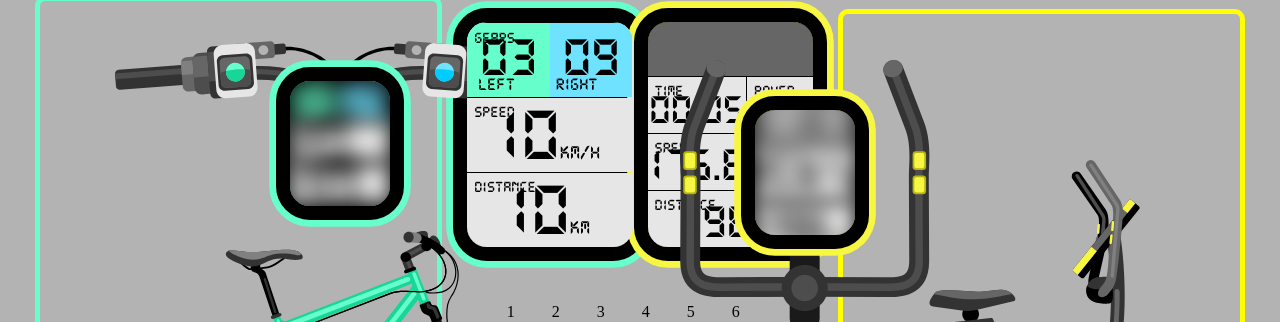
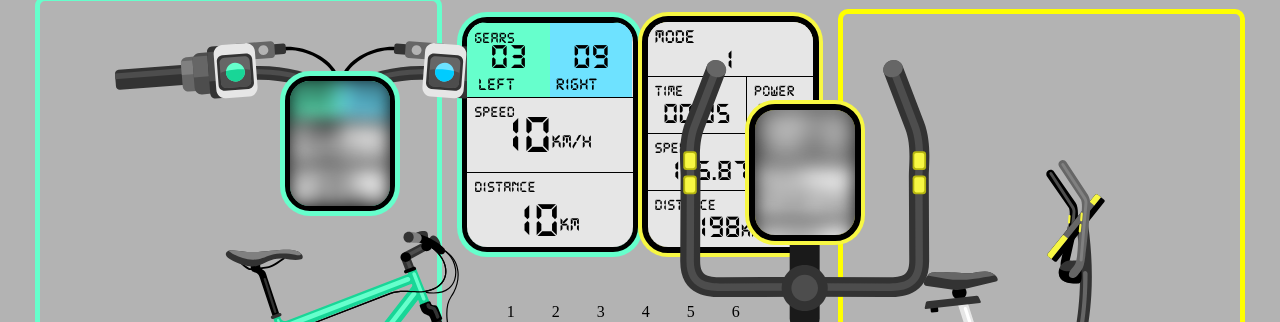
Before and after one commit to brokkko/exercise_bike, a React (Vite) app in the folder frontend/: page / in a window 1280 px wide. Shown: the top 322 px of the page. Built offline with nearby package versions, Linux system fonts and the light colour scheme.

Commit message:
fix sizes and scrolls

```diff
--- a/frontend/src/components/scenecomponent/SceneStyle.css
+++ b/frontend/src/components/scenecomponent/SceneStyle.css
@@ -138,7 +138,7 @@
 }
 
 .ex-bike-handlebar{
-    height: 100%;
+    height: 40%;
     width: 250px;
     position: absolute;
     background: url("../../assets/components/ExBikeHandlebar.svg");
@@ -150,7 +150,7 @@
 }
 
 .e-container {
-    height: 100%;
+    height: 40%;
     width: 250px;
     position: absolute;
     background: url("../../assets/components/ExBikeModel.svg");
--- a/frontend/src/components/speedometer/BikeSpeedComponent.tsx
+++ b/frontend/src/components/speedometer/BikeSpeedComponent.tsx
@@ -20,18 +20,18 @@ export default class BikeSpeedComponent extends Component {
     render() {
         return (
             <>
-                <div className="bike-speedometer-container" style={{boxShadow: "0 0 0 1.3rem " + this.props.color}}>
+                <div className="bike-speedometer-container" style={{boxShadow: "0 0 0 10px" + this.props.color}}>
                     <div className={this.props.isBlur ? "bike-speed-box blur-mode" : "bike-speed-box"}>
                         <div className="bike-derailleurs bike-left-box">
                             <text className="inbox-title" >GEARS</text>
-                            <section style={{flexDirection:"column", height:"100%", gap: "8px", marginTop: "16px"}}>
+                            <section style={{flexDirection:"column", height:"100%", gap: "8px", marginTop: "16px", fontSize: "36px"}}>
                                 {/*  10 curr dist*/} 03
                                 <text style={{fontSize: "18px", alignSelf: "flex-end", marginRight: "35px"}}>LEFT</text>
                             </section>
                         </div>
                         <div className="bike-derailleurs bike-right-box">
                             {/*<text className="inbox-title">RIGHT</text>*/}
-                            <section style={{flexDirection:"column", height:"100%", gap: "8px", marginTop: "16px"}}>
+                            <section style={{flexDirection:"column", height:"100%", gap: "8px", marginTop: "16px", fontSize: "36px"}}>
                                 {/*  10 curr gear x*/} 09
                                 <text style={{fontSize: "18px", alignSelf: "flex-end", marginRight: "35px"}}>RIGHT</text>
                             </section>
@@ -39,14 +39,14 @@ export default class BikeSpeedComponent extends Component {
                     </div>
                     <div className={this.props.isBlur ? "bike-speed-box blur-mode" : "bike-speed-box"}>
                         <text className="inbox-title">speed</text>
-                        <section style={{fontSize: "76px"}}>
+                        <section style={{fontSize: "55px"}}>
                             {/*  10 curr speed*/} 10
                             <text>KM/H</text>
                         </section>
                     </div>
                     <div className={this.props.isBlur ? "bike-speed-box blur-mode" : "bike-speed-box"}>
                         <text className="inbox-title">DISTANCE</text>
-                        <section style={{fontSize: "76px"}}>
+                        <section style={{fontSize: "50px", marginTop: "20px"}}>
                             {/*  10 curr dist*/} 10
                             <text>KM</text>
                         </section>
--- a/frontend/src/components/speedometer/BikeSpeedStyle.css
+++ b/frontend/src/components/speedometer/BikeSpeedStyle.css
@@ -10,7 +10,7 @@
     justify-content: center;
     gap: 1px;
     align-items: center;
-    outline: 0.9rem solid #000000;
+    outline: 5px solid #000000;
     overflow: hidden;
     font-family: digital-font, serif;
 }
--- a/frontend/src/components/speedometer/ExBikeSpeedComponent.tsx
+++ b/frontend/src/components/speedometer/ExBikeSpeedComponent.tsx
@@ -20,11 +20,16 @@ export default class ExBikeSpeedComponent extends Component {
     render() {
         return (
             <>
-                <div className="ex-bike-speedometer-container" style={{boxShadow: "0 0 0 1.3rem " + this.props.color}}>
-                    <div className={this.props.isBlur ? "ex-bike-speed-box blur-mode" : "ex-bike-speed-box"}>
-                        <div className="ex-bike-table">
+                <div className="ex-bike-speedometer-container" style={{boxShadow: "0 0 0 10px " + this.props.color}}>
+                    <div className={this.props.isBlur ? "ex-bike-speed-box blur-mode" : "ex-bike-speed-box"} style={{marginTop: "-20px"}}>
 
-                        </div>
+                            <div className={this.props.isBlur ? "ex-bike-speed-box-2 blur-mode" : "ex-bike-speed-box-2"} style={{maxHeight: "55px"}}>
+                                <text className="inbox-title" style={{fontSize: "20px"}}>MODE</text>
+                                <section style={{fontSize: "40px"}}>
+                                    <text style={{fontSize: "30px"}}>{this.props.speed - 174.87}</text>
+                                    {/*<text style={{fontSize: "20px"}}>KM/H</text>*/}
+                                </section>
+                            </div>
                     </div>
                     <div className={this.props.isBlur ? "ex-bike-speed-box-2 blur-mode" : "ex-bike-speed-box-2"}>
                         <div className="hbox">
@@ -32,14 +37,14 @@ export default class ExBikeSpeedComponent extends Component {
                                  style={{width: "60%", height: "100%"}}>
                                 <text className="inbox-title">time</text>
                                 <section style={{fontSize: "56px"}}>
-                                    <text style={{fontSize: "42px"}}>{this.props.time}</text>
+                                    <text style={{fontSize: "30px"}}>{this.props.time}</text>
                                 </section>
                             </div>
                             <div className={this.props.isBlur ? "ex-bike-speed-box-2 blur-mode" : "ex-bike-speed-box-2"}
                                  style={{width: "40%", height: "100%"}}>
                                 <text className="inbox-title">power</text>
                                 <section style={{fontSize: "56px"}}>
-                                    <text style={{fontSize: "42px"}}>{this.props.power}</text>
+                                    <text style={{fontSize: "30px"}}>{this.props.power}</text>
                                     <text style={{fontSize: "20px"}}>U</text>
                                 </section>
                             </div>
@@ -48,14 +53,14 @@ export default class ExBikeSpeedComponent extends Component {
                     <div className={this.props.isBlur ? "ex-bike-speed-box-2 blur-mode" : "ex-bike-speed-box-2"}>
                         <text className="inbox-title">speed</text>
                         <section style={{fontSize: "56px"}}>
-                            <text style={{fontSize: "48px"}}>{this.props.speed}</text>
+                            <text style={{fontSize: "30px"}}>{this.props.speed}</text>
                             <text style={{fontSize: "20px"}}>KM/H</text>
                         </section>
                     </div>
                     <div className={this.props.isBlur ? "ex-bike-speed-box-2 blur-mode" : "ex-bike-speed-box-2"}>
                         <text className="inbox-title">DISTANCE</text>
                         <section style={{fontSize: "56px"}}>
-                            <text style={{fontSize: "48px"}}>{this.props.distance}</text>
+                            <text style={{fontSize: "32px"}}>{this.props.distance}</text>
                             <text style={{fontSize: "20px"}}>KM</text>
                         </section>
                     </div>
--- a/frontend/src/components/speedometer/ExBikeSpeedStyle.css
+++ b/frontend/src/components/speedometer/ExBikeSpeedStyle.css
@@ -10,7 +10,7 @@
     justify-content: center;
     gap: 1px;
     align-items: center;
-    outline: 0.9rem solid #000000;
+    outline: 6px solid #000000;
     overflow: hidden;
     font-family: digital-font, serif;
 }
```
